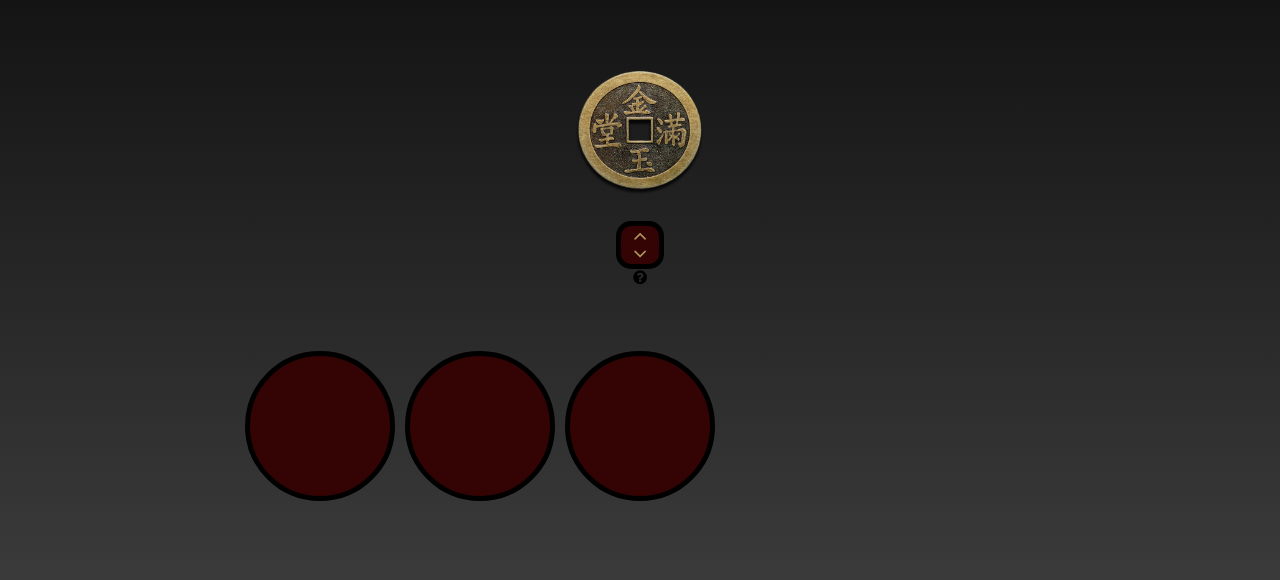
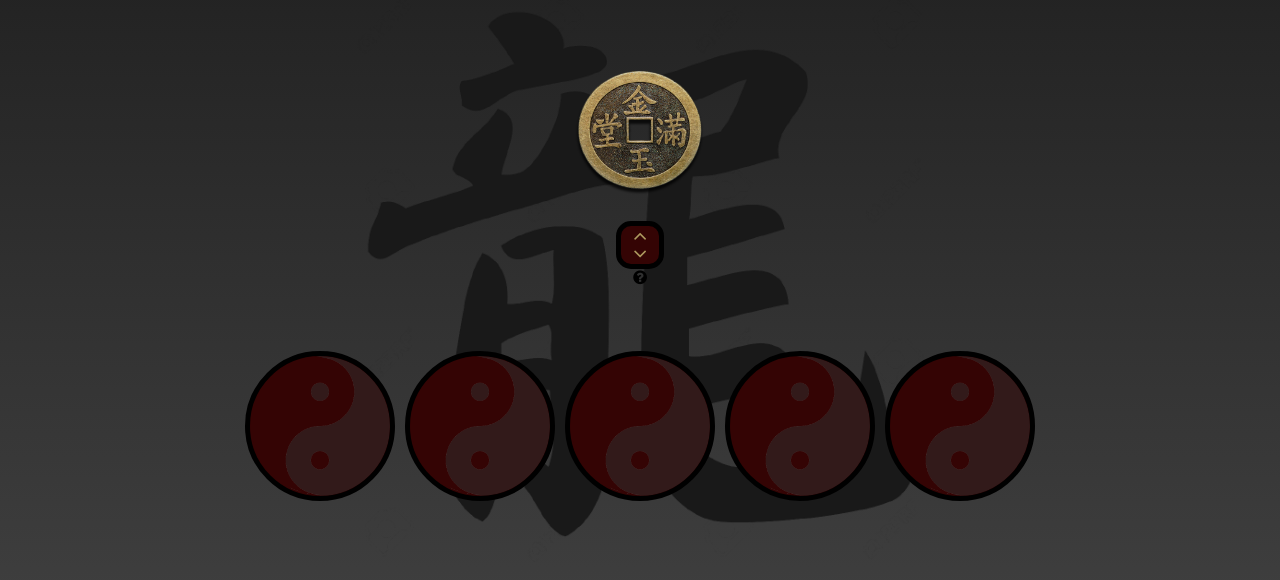
Before and after one commit to razorsyntax/dragondrop, a plain HTML site: page index.html in a window 1280 px wide. Shown: the part 76-656 px from the top of the page. Drawn offline with Linux system fonts and the light colour scheme.

Commit message:
Added new styling
* Made the gradient less painful to look at
* Added yinyang images to stages
* Added new background image

```diff
--- a/index.html
+++ b/index.html
@@ -53,6 +53,8 @@
                         <li data-row="1" data-col="1" data-sizex="1" data-sizey="1" class="mainStage" id="ms1" ></li>
                         <li data-row="1" data-col="2" data-sizex="1" data-sizey="1" class="mainStage" id="ms2" ></li>
                         <li data-row="1" data-col="3" data-sizex="1" data-sizey="1" class="mainStage" id="ms3" ></li>
+						<li data-row="1" data-col="4" data-sizex="1" data-sizey="1" class="mainStage" id="ms4" ></li>
+						<li data-row="1" data-col="5" data-sizex="1" data-sizey="1" class="mainStage" id="ms5" ></li>
                     </ul>
                 </div>
 
--- a/stylesheets/dragonsheet.css
+++ b/stylesheets/dragonsheet.css
@@ -7,21 +7,27 @@ html {
 	height: 100%;
 
 	background: #444444; /* Old browsers */
-    background:    -moz-linear-gradient(top,  #0f0f0f 0%,#444444 100%); /* FF3.6+ */
-    background: -webkit-gradient(linear, left top, left bottom, color-stop(0%,#0f0f0f), color-stop(100%,#444444)); /* Chrome,Safari4+ */
-    background: -webkit-linear-gradient(top,  #0f0f0f 0%,#444444 100%); /* Chrome10+,Safari5.1+ */
-    background:      -o-linear-gradient(top,  #0f0f0f 0%,#444444 100%); /* Opera 11.10+ */
-    background:     -ms-linear-gradient(top,  #0f0f0f 0%,#444444 100%); /* IE10+ */
-    background:         linear-gradient(to bottom, #0f0f0f 0%,#444444 100%); /* W3C */
+    background:    -moz-linear-gradient(top,  #202020 0%,#444444 100%); /* FF3.6+ */
+    background: -webkit-gradient(linear, left top, left bottom, color-stop(0%,#202020), color-stop(100%,#444444)); /* Chrome,Safari4+ */
+    background: -webkit-linear-gradient(top,  #202020 0%,#444444 100%); /* Chrome10+,Safari5.1+ */
+    background:      -o-linear-gradient(top,  #202020 0%,#444444 100%); /* Opera 11.10+ */
+    background:     -ms-linear-gradient(top,  #202020 0%,#444444 100%); /* IE10+ */
+    background:         linear-gradient(to bottom, #202020 0%,#444444 100%); /* W3C */
 
-    filter: progid:DXImageTransform.Microsoft.gradient( startColorstr='#0f0f0f', endColorstr='#444444',GradientType=0 ); /* IE6-9 */
+    filter: progid:DXImageTransform.Microsoft.gradient( startColorstr='#202020', endColorstr='#444444',GradientType=0 ); /* IE6-9 */
 }
 
 body {
+	background-image: url(../images/dragonsymbol.png);
+	background-size: 600px 600px;
+	background-repeat: no-repeat;
+	background-position-x: 50%;
+	background-position-y: 25%;
 	margin-top: 0px;
     margin-right: 0px;
     margin-left: 0px;
 	min-width: 800px;
+	min-height: 800px;
 }
 
 ul {
@@ -35,6 +41,8 @@ ul {
 }
 
 .mainStage {
+	background-image: url(../images/yinyang.png);
+	background-size: 140px;
     background-color: rgb(52, 4, 4);
 	border-radius: 75px;
 	border: 5px solid black;
```
Also changed, not shown: images/dragonsymbol.png (added), images/yinyang.png (added).
